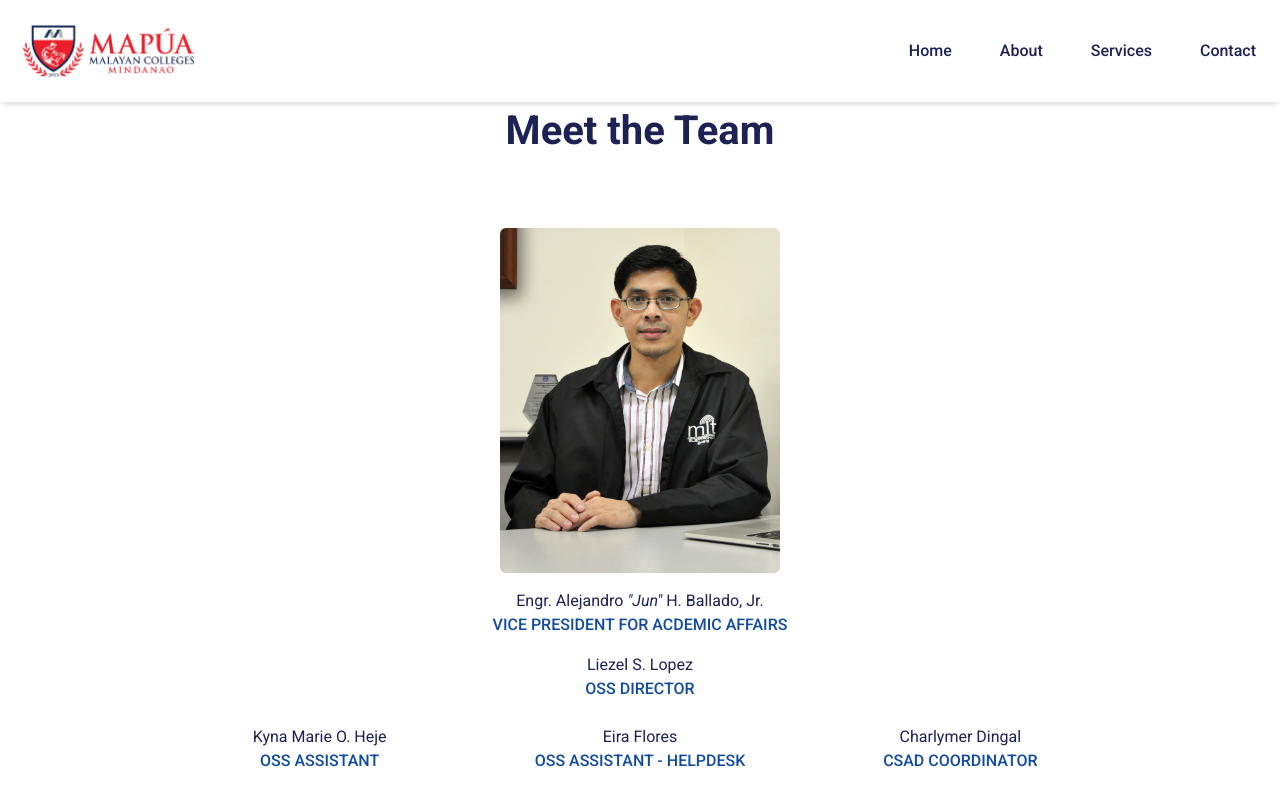
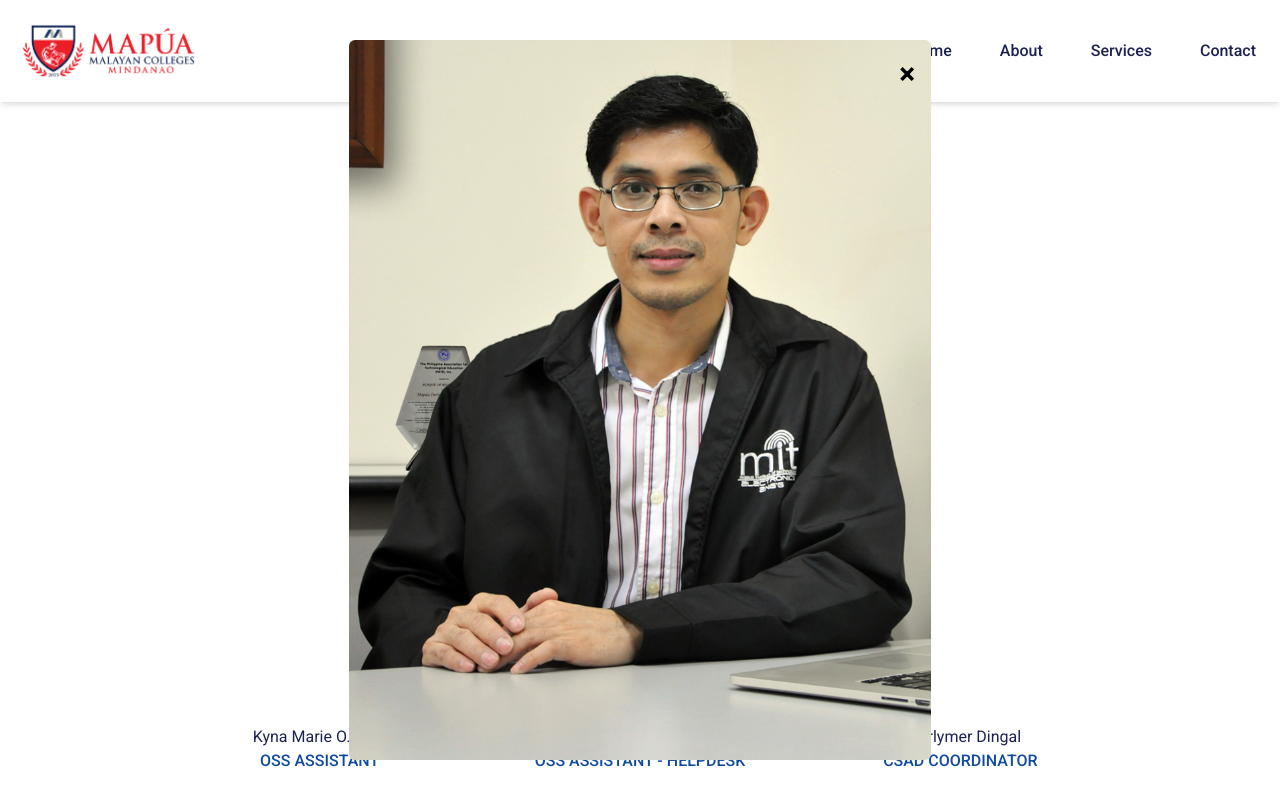
Before and after one commit to CreepyTradition/WebIMProject, a React (Vite) app: page /about in a window 1280 px wide. Both pictures are taken after a click on the picture 639 px from the left and 1126 px from the top of the page. Shown: the part 726-1526 px from the top of the page. Built offline with nearby package versions, Linux system fonts and the light colour scheme.

Commit message:
try if vercel accepts

```diff
--- a/src/Pages/aboutus/index.tsx
+++ b/src/Pages/aboutus/index.tsx
@@ -1,12 +1,23 @@
-import { useEffect } from "react";
+import { useEffect, useState } from "react";
 import Card from "../../components/ui/cards";
 
-
 export default function AboutUs() {
+  const [isModalOpen, setIsModalOpen] = useState(false);
+  const [modalImageSrc, setModalImageSrc] = useState("");
 
   useEffect(() => {
     document.title = "About - Mapúa Malayan Colleges Mindanao";
   }, []);
+
+  const handleImageClick = (src) => {
+    setModalImageSrc(src);
+    setIsModalOpen(true);
+  };
+
+  const closeModal = () => {
+    setIsModalOpen(false);
+  };
+
   return (
     <div className="relative">
       <img
@@ -27,10 +38,10 @@ export default function AboutUs() {
               Center for Student Advising
             </h3>
             <p>
-              The Center for Student Advising (CSA) aims to provide
-              an integrated advising experience for all students in Mapúa Malayan Colleges Mindanao.
-              The center offers general academic and non-academic advising and promotes academic
-              success programs to achieve academic success.
+              The Center for Student Advising (CSA) aims to provide an integrated
+              advising experience for all students in Mapúa Malayan Colleges Mindanao.
+              The center offers general academic and non-academic advising and promotes
+              academic success programs to achieve academic success.
             </p>
           </div>
         </div>
@@ -40,20 +51,19 @@ export default function AboutUs() {
           <h2 className="text-regular font-semibold">Meet the Team</h2>
           <div className="flex flex-col text-center justify-center items-center pt-[3rem] gap-[1rem]">
             <img
-              className="h-[345px] w-auto rounded-md"
+              className="h-[345px] w-auto rounded-md cursor-pointer"
               src="vpforacadaffairs.png"
               alt="vpaa"
+              onClick={() => handleImageClick("vpforacadaffairs.png")}
             />
             <div>
               <p className="text-regular">
                 Engr. Alejandro <em>"Jun"</em> H. Ballado, Jr.
               </p>
-              <p className="text-blue uppercase font-medium">Vice President For Acdemic Affairs</p>
+              <p className="text-blue uppercase font-medium">Vice President For Academic Affairs</p>
             </div>
             <div>
-              <p className="text-regular">
-                Liezel S. Lopez
-              </p>
+              <p className="text-regular">Liezel S. Lopez</p>
               <p className="text-blue uppercase font-medium">OSS Director</p>
             </div>
           </div>
@@ -68,9 +78,7 @@ export default function AboutUs() {
             </div>
             <div className="flex flex-col justify-center items-center text-center">
               <p className="text-regular">Charlymer Dingal</p>
-              <p className="text-blue uppercase font-medium">
-                CSAD Coordinator
-              </p>
+              <p className="text-blue uppercase font-medium">CSAD Coordinator</p>
             </div>
             <div className="flex flex-col justify-center items-center text-center">
               <p className="text-regular">For Hiring |2024</p>
@@ -85,20 +93,26 @@ export default function AboutUs() {
               <p className="text-blue uppercase font-medium">Help Center</p>
             </div>
             <div className="flex flex-col justify-center items-center text-center">
-              <p className="text-regular">Samantha Grace Espino<br></br>
-                Kenneth R. Alquino<br></br>
-                Nissi John F. Salende</p>
+              <p className="text-regular">
+                Samantha Grace Espino<br />
+                Kenneth R. Alquino<br />
+                Nissi John F. Salende
+              </p>
               <p className="text-blue uppercase font-medium">CSA Facilitators</p>
             </div>
             <div className="flex flex-col justify-center items-center text-center">
-              <p className="text-regular">Renzo James Sandoval<br></br>
-                Justin Christian Bije<br></br>
-                Bai Nysaa Mae Mondia</p>
+              <p className="text-regular">
+                Renzo James Sandoval<br />
+                Justin Christian Bije<br />
+                Bai Nysaa Mae Mondia
+              </p>
               <p className="text-blue uppercase font-medium">CGC Facilitators</p>
             </div>
             <div className="flex flex-col justify-center items-center text-center">
-              <p className="text-regular">Chloe Jan Cuaton<br></br>
-                Bianca Mae Peligrino</p>
+              <p className="text-regular">
+                Chloe Jan Cuaton<br />
+                Bianca Mae Peligrino
+              </p>
               <p className="text-blue uppercase font-medium">Psychometricians</p>
             </div>
             <div className="flex flex-col justify-center items-center text-center">
@@ -121,30 +135,22 @@ export default function AboutUs() {
             </div>
           </div>
         </section>
-        {/* <div className="flex flex-col text-center justify-center items-center pt-[3rem] gap-[1rem]">
-          <img
-            className="h-[500px] w-auto rounded-md"
-            src="462558439_405217282656092_1570684887792283146_n.png"
-            alt="orgchart"
-          />
-        </div> */}
         <div className="flex flex-col justify-center items-center gap-[2rem]">
           <div className="grid grid-cols-1 grid-rows-1 lg:grid-cols-1 lg:grid-rows-1 gap-[2rem]">
-
             <Card
               image="462558439_405217282656092_1570684887792283146_n.png"
-              title="Academic Exellence & Support"
+              title="Academic Excellence & Support"
             >
               The OSS Organizational Chart
             </Card>
-
           </div>
         </div>
         <div className="flex flex-col text-center justify-center items-center pt-[3rem] gap-[1rem]">
           <img
-            className="h-[500px] w-auto rounded-md"
+            className="h-[500px] w-auto rounded-md cursor-pointer"
             src="462541086_549926151019250_6570040595572882274_n.jpg"
-            alt="orgchart"
+            alt="floorplan"
+            onClick={() => handleImageClick("462541086_549926151019250_6570040595572882274_n.jpg")}
           />
         </div>
         <div className="bg-[#f9f9f9]">
@@ -154,8 +160,8 @@ export default function AboutUs() {
                 <div className="flex flex-col w-full h-full justify-start items-center gap-[1rem]">
                   <h3 className="text-regular font-semibold">Vision</h3>
                   <p>
-                    Mapúa Malayan Colleges Mindanao stands among the world's
-                    leading educational institutions.
+                    Mapúa Malayan Colleges Mindanao stands among the world's leading educational
+                    institutions.
                   </p>
                 </div>
                 <div className="flex flex-col w-full h-full justify-start items-center gap-[1rem]">
@@ -166,22 +172,37 @@ export default function AboutUs() {
               <div className="flex flex-col w-full h-full justify-start items-center text-justify gap-[1rem]">
                 <h3 className="text-regular font-semibold">Mission</h3>
                 <p>
-                  1. The institute shall provide a learning environment in order
-                  for its students to acquire the attributes that will make them
-                  globally competitive & locally in-demand. <br />
+                  1. The institute shall provide a learning environment in order for its students to acquire
+                  the attributes that will make them globally competitive & locally in-demand. <br />
                   <br />
-                  2. The institute shall engage in cutting edge and economically
-                  viable research, development and innovation that is relevant
-                  locally and beyond. <br />
+                  2. The institute shall engage in cutting edge and economically viable research, development
+                  and innovation that is relevant locally and beyond. <br />
                   <br />
-                  3. The institute shall provide state-of-the-art solutions to
-                  problems of industries and communities locally and beyond.
+                  3. The institute shall provide state-of-the-art solutions to problems of industries and
+                  communities locally and beyond.
                 </p>
               </div>
             </div>
           </section>
         </div>
       </div>
+      {isModalOpen && (
+        <div className="fixed inset-0 flex items-center justify-center bg-black bg-opacity-75 z-50">
+          <div className="relative">
+            <button
+              onClick={closeModal}
+              className="absolute top-2 right-2 p-2 text-white text-3xl font-bold cursor-pointer"
+            >
+              &times;
+            </button>
+            <img
+              className="h-auto max-h-[90vh] w-auto max-w-[90vw] rounded-md"
+              src={modalImageSrc}
+              alt="Magnified view"
+            />
+          </div>
+        </div>
+      )}
     </div>
   );
 }
--- a/src/components/ui/cards.tsx
+++ b/src/components/ui/cards.tsx
@@ -7,7 +7,7 @@ interface CardProps {
 
   export default function Card({image, title, children, onClick}: CardProps) {
     return (
-      <div onClick={ onClick } className="flex flex-col gap-[1rem] hover:scale-105 justify-start items-center text-center p-[2rem] rounded-lg border-[1px] border-border bg-[#fff] shadow-md w-[750px] h-auto">
+      <div onClick={ onClick } className="flex flex-col gap-[1rem] hover:scale-105 justify-start items-center text-center p-[2rem] rounded-lg border-[1px] border-border bg-[#fff] shadow-md w-[350px] h-auto">
         {
           image && (
             <img src={image} alt={title} className="w-full h-auto" />
```
